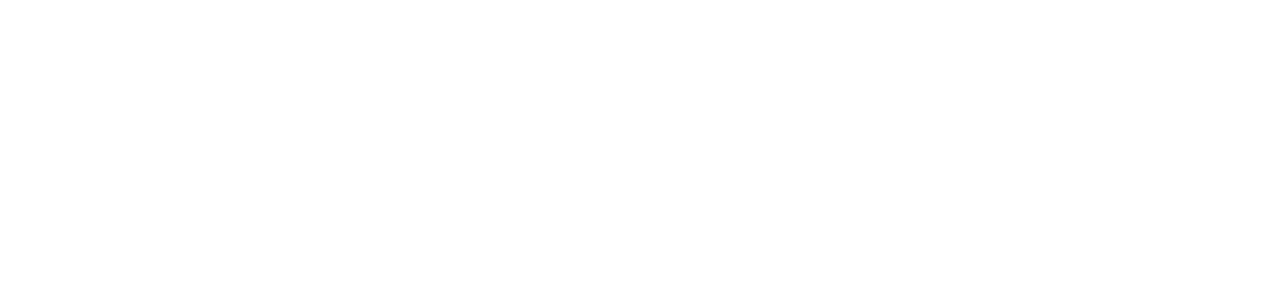
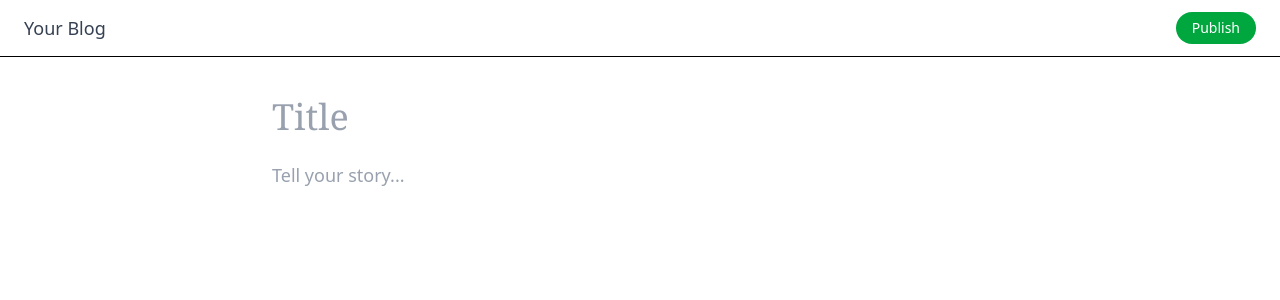
Before and after one commit to sandeep-2401/Medium, a React (Vite) app in the folder frontend/: page /write in a window 1280 px wide. Before the commit this address had no page. Shown: the top 300 px of the page. Built offline with nearby package versions, Linux system fonts and the light colour scheme.

Commit message:
started working on edit feature

```diff
--- a/frontend/src/App.tsx
+++ b/frontend/src/App.tsx
@@ -3,6 +3,7 @@ import { Signup } from './pages/Signup.tsx'
 import { Signin } from './pages/Signin.tsx'
 import { BlogFeed } from './pages/Blogfeed.tsx'
 import { BlogPage } from './pages/Blogpage.tsx'
+import { WriteBlog } from './pages/WriteBlog.tsx'
 
 function App() {
 
@@ -14,6 +15,7 @@ function App() {
           <Route path="/signin" element={<Signin />} />
           <Route path="/blogs" element={<BlogFeed />} />
           <Route path="/blog/:id" element={<BlogPage />} />
+          <Route path="/write" element={<WriteBlog />} />
         </Routes>
       </BrowserRouter>
     </>
--- /dev/null
+++ b/frontend/src/components/ContentEditor.tsx
@@ -0,0 +1,16 @@
+export const ContentEditor = ({
+  value,
+  onChange,
+}: {
+  value: string;
+  onChange: (v: string) => void;
+}) => {
+  return (
+    <textarea
+      placeholder="Tell your story..."
+      value={value}
+      onChange={(e) => onChange(e.target.value)}
+      className="w-full min-h-100 text-lg leading-relaxed outline-none resize-none placeholder-gray-400"
+    />
+  );
+};
--- /dev/null
+++ b/frontend/src/components/EditorHeader.tsx
@@ -0,0 +1,23 @@
+export const EditorHeader = ({
+  onPublish,
+  loading,
+}: {
+  onPublish: () => void;
+  loading?: boolean;
+}) => {
+  return (
+    <header className="flex items-center justify-between px-6 py-3 border-b">
+      <div className="text-lg font-medium text-gray-700">
+        Your Blog
+      </div>
+
+      <button
+        onClick={onPublish}
+        disabled={loading}
+        className="bg-green-600 text-white px-4 py-1.5 rounded-full text-sm hover:bg-green-700 disabled:opacity-50"
+      >
+        {loading ? "Publishing..." : "Publish"}
+      </button>
+    </header>
+  );
+};
--- /dev/null
+++ b/frontend/src/components/TitleInput.tsx
@@ -0,0 +1,17 @@
+export const TitleInput = ({
+  value,
+  onChange,
+}: {
+  value: string;
+  onChange: (v: string) => void;
+}) => {
+  return (
+    <input
+      type="text"
+      placeholder="Title"
+      value={value}
+      onChange={(e) => onChange(e.target.value)}
+      className="w-full text-4xl font-serif outline-none mb-6 placeholder-gray-400"
+    />
+  );
+};
--- a/frontend/src/pages/Blogpage.tsx
+++ b/frontend/src/pages/Blogpage.tsx
@@ -1,5 +1,5 @@
 import { useEffect, useState } from "react";
-import { useParams } from "react-router-dom";
+import {  useParams } from "react-router-dom";
 
 import { ArticleHeader } from "../components/BlogHeader";
 import { ArticleContent } from "../components/BlogContent";
@@ -10,6 +10,7 @@ type Blog = {
   title: string;
   content: string;
   createdAt?: string;
+  authorId: string;
   author: {
     name: string;
     bio?: string;
@@ -21,6 +22,21 @@ export const BlogPage = () => {
   const [blog, setBlog] = useState<Blog | null>(null);
   const [loading, setLoading] = useState(true);
   const [error, setError] = useState<string | null>(null);
+
+    function getUserIdFromToken(): string | null {
+        const token = localStorage.getItem("token");
+        if (!token) return null;
+
+        try {
+            const payload = token.split(".")[1];
+            const decoded = JSON.parse(atob(payload));
+            return decoded.id ?? null;
+        } catch {
+            return null;
+        }
+    }
+
+    const currentUserId = getUserIdFromToken();
 
   useEffect(() => {
     const fetchBlog = async () => {
@@ -53,21 +69,40 @@ export const BlogPage = () => {
   if (loading) return <div className="p-10">Loading...</div>;
   if (error) return <div className="p-10 text-red-500">{error}</div>;
   if (!blog) return <div className="p-10">Blog not found</div>;
+  console.log("blog.authorId:", blog.authorId);
+  console.log("currentUserId:", currentUserId);
+
+  const isOwner = blog.authorId === currentUserId;
 
   return (
     <div className="flex justify-center">
       <div className="grid w-full max-w-6xl grid-cols-12 gap-10 px-6 py-10">
 
-        {/* Main article */}
         <div className="col-span-8">
-          <ArticleHeader
-            title={blog.title}
-            createdAt={blog.createdAt}
-          />
+          <div className="flex items-center justify-between mb-4">
+            <ArticleHeader
+              title={blog.title}
+              createdAt={blog.createdAt}
+            />
+            <div>
+                hi
+            </div>
+              {isOwner && (
+                <button
+                className="text-sm text-gray-500 hover:text-black"
+                onClick={() => {
+                    console.log("Edit clicked");
+                }}
+                >
+                Edit
+                </button>
+            )}
+
+          </div>
+
           <ArticleContent content={blog.content} />
         </div>
 
-        {/* Author sidebar */}
         <div className="col-span-4">
           <AuthorSidebar author={blog.author} />
         </div>
--- /dev/null
+++ b/frontend/src/pages/WriteBlog.tsx
@@ -0,0 +1,74 @@
+import { useState } from "react";
+import { useNavigate } from "react-router-dom";
+import { EditorHeader } from "../components/EditorHeader";
+import { TitleInput } from "../components/TitleInput";
+import { ContentEditor } from "../components/ContentEditor";
+
+export const WriteBlog = () => {
+  const [title, setTitle] = useState("");
+  const [content, setContent] = useState("");
+  const [loading, setLoading] = useState(false);
+  const [error, setError] = useState<string | null>(null);
+
+  const navigate = useNavigate();
+
+  const handlePublish = async () => {
+    setError(null);
+
+    if (!title.trim()) {
+      setError("Title is required");
+      return;
+    }
+
+    if (!content.trim()) {
+      setError("Content cannot be empty");
+      return;
+    }
+
+    try {
+      setLoading(true);
+
+      const res = await fetch(
+        "https://backend.sandeepr-cs24.workers.dev/api/v1/blog",
+        {
+          method: "POST",
+          headers: {
+            "Content-Type": "application/json",
+            Authorization: `Bearer ${localStorage.getItem("token")}`,
+          },
+          body: JSON.stringify({
+            title,
+            content,
+          }),
+        }
+      );
+
+      const data = await res.json();
+
+      if (!res.ok) {
+        throw new Error(data.msg || "Failed to publish");
+      }
+
+      navigate(`/blog/${data.postId}`);
+    } catch (err) {
+      setError(err instanceof Error ? err.message : "Something went wrong");
+    } finally {
+      setLoading(false);
+    }
+  };
+
+  return (
+    <div className="min-h-screen bg-white">
+      <EditorHeader onPublish={handlePublish} loading={loading} />
+
+      <div className="max-w-3xl mx-auto px-4 pt-10">
+        <TitleInput value={title} onChange={setTitle} />
+        <ContentEditor value={content} onChange={setContent} />
+
+        {error && (
+          <p className="mt-4 text-sm text-red-600">{error}</p>
+        )}
+      </div>
+    </div>
+  );
+};
```
Also changed, not shown: 2 other files (tests, documents, lock files or other folders).
